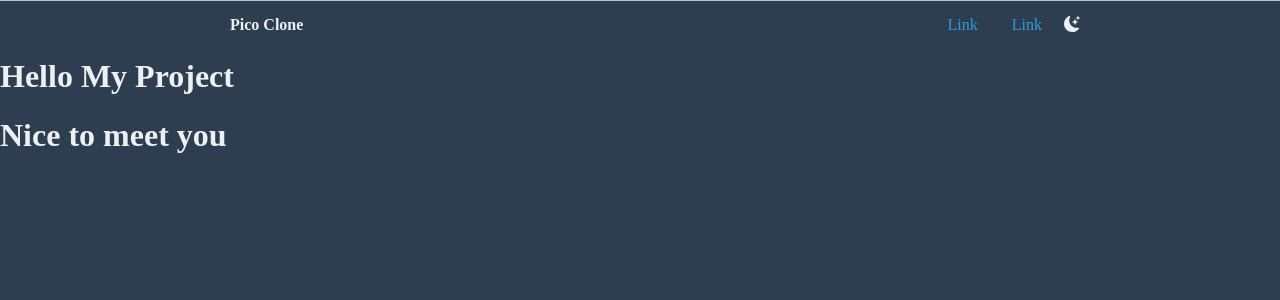
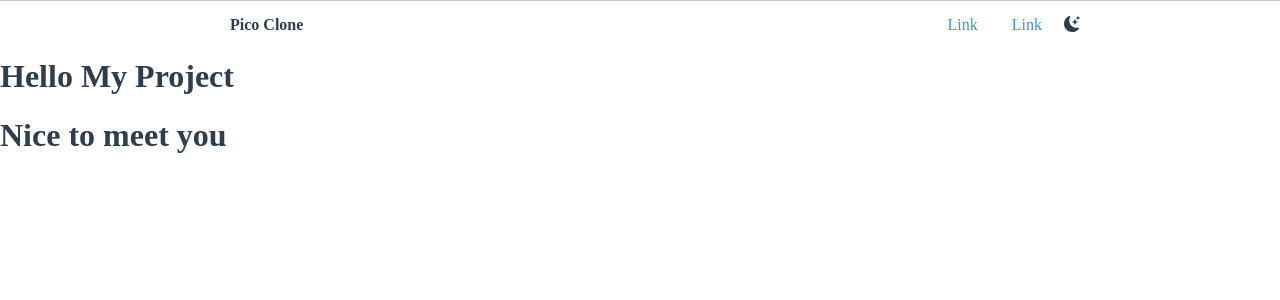
Before and after one commit to ferhatgozupekk/bolum-sonu-cal-smas-, a React (Vite) app: page / in a window 1280 px wide. Shown: the top 300 px of the page. Built offline with nearby package versions, Linux system fonts and the light colour scheme.

Commit message:
10.16 Tema ve Context API Kullanımı

```diff
--- a/src/App.jsx
+++ b/src/App.jsx
@@ -1,16 +1,25 @@
+import { ThemeProvider } from "styled-components";
 import Header from "./components/Header";
+import { GlobalStyle } from "./components/styled/GlobalStyle";
+import { lightTheme, darkTheme } from "./theme";
+import { useContext } from "react";
+import { SiteContext } from "./context/SiteContext";
 
 function App() {
+  const { themeName } = useContext(SiteContext);
+
   return (
     <>
+      <ThemeProvider theme={themeName === "light" ? lightTheme : darkTheme}>
+        <GlobalStyle />
         <Header />
-
         <div className="app">
           <br />
           <br />
           <h1>Hello My Project</h1>
           <h1>Nice to meet you</h1>
         </div>
+      </ThemeProvider>
     </>
   );
 }
--- a/src/main.jsx
+++ b/src/main.jsx
@@ -9,10 +9,7 @@ import { SiteContextProvider } from "./context/SiteContext.jsx";
 ReactDOM.createRoot(document.getElementById("root")).render(
   <React.StrictMode>
     <SiteContextProvider>
-      <ThemeProvider theme={darkTheme}>
-        <GlobalStyle />
-        <App />
-      </ThemeProvider>
+      <App />
     </SiteContextProvider>
   </React.StrictMode>
 );
```
Lines whose indentation alone changed are shown as unchanged.
